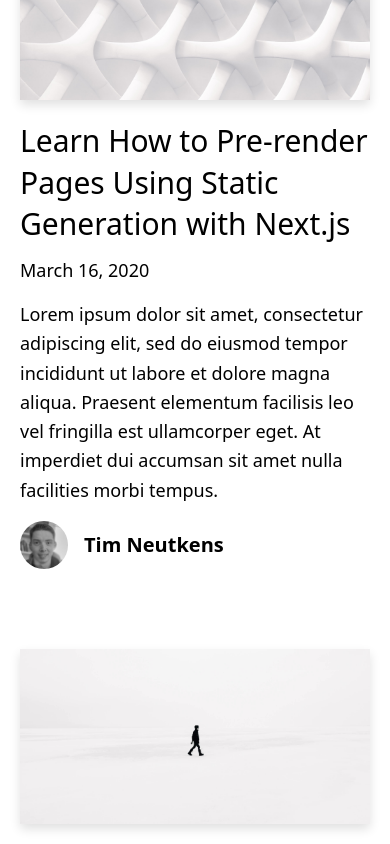
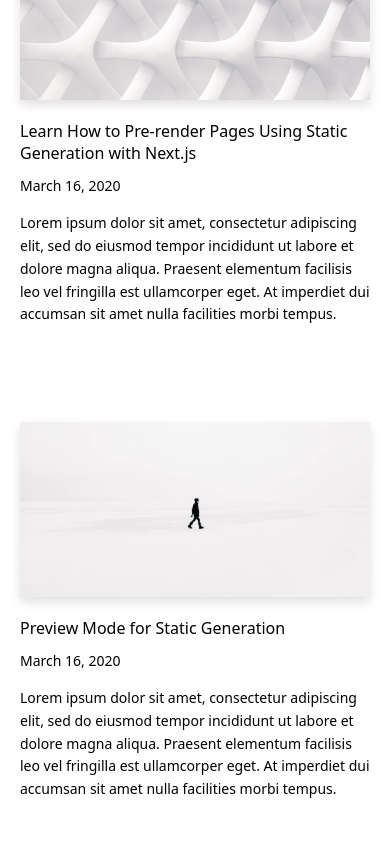
Before and after one commit to jijihuny/blog, a Next.js app: page / in a window 390 px wide. Shown: the part 980-1824 px from the top of the page. Built offline with nearby package versions, Linux system fonts and the light colour scheme.

Commit message:
[chore] add animation

```diff
--- a/components/post-preview.tsx
+++ b/components/post-preview.tsx
@@ -1,5 +1,4 @@
 import Link from 'next/link';
-import Avatar from './avatar';
 import DateFormatter from './date-formatter';
 import CoverImage from './cover-image';
 import type Author from '../interfaces/author';
@@ -18,28 +17,31 @@
   coverImage,
   date,
   excerpt,
-  author,
   slug,
 }: Props) {
   return (
     <div>
-      <div className="mb-5">
+      <div className="mb-5 hover:opacity-80 hover:-translate-x-2 hover:-translate-y-2 transition-all ease-in-out duration-200">
         <CoverImage slug={slug} title={title} src={coverImage} />
       </div>
-      <h3 className="text-3xl mb-3 leading-snug">
       <Link
         as={`/posts/${slug}`}
         href="/posts/[slug]"
-          className="hover:underline"
+        className="pointer-events-none hover:underline"
+        onMouseOver={((event) => {
+          console.log(event.currentTarget.previousElementSibling);
+          event.currentTarget.previousElementSibling.classList.add('hovered');
+        })}
       >
+        <h3 className="text-1xl md:text-3xl mb-3 leading-snug pointer-events-auto ">
           {title}
-        </Link>
         </h3>
-      <div className="text-lg mb-4">
+        <div className="text-sm md:text-lg mb-4">
           <DateFormatter dateString={date} />
         </div>
-      <p className="text-lg leading-relaxed mb-4">{excerpt}</p>
-      <Avatar name={author.name} picture={author.picture} />
+        <p className="text-sm md:text-lg leading-relaxed mb-4 pointer-events-auto">{excerpt}</p>
+      </Link>
+      {/* <Avatar name={author.name} picture={author.picture} /> */}
     </div>
   );
 }
```
Lines whose indentation alone changed are shown as unchanged.
